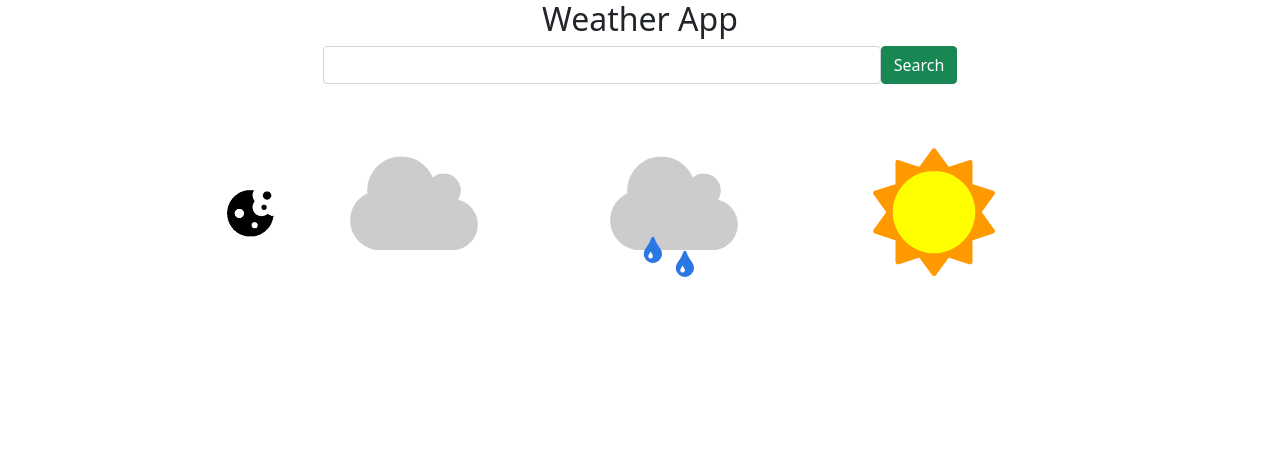
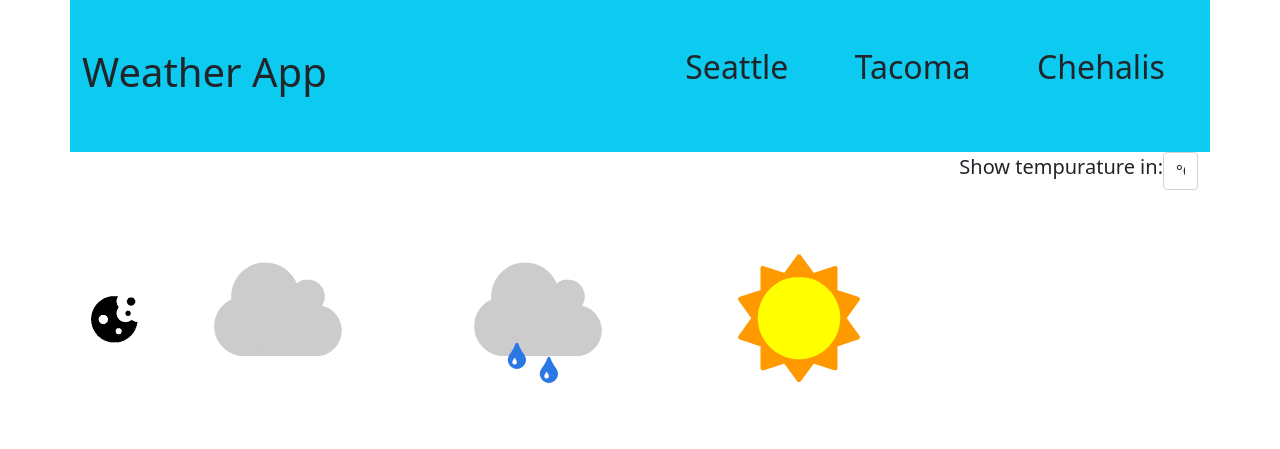
Before and after one commit to aschoch10/weather, a plain HTML site: page index.html in a window 1280 px wide. Drawn offline with nearby package versions, Linux system fonts and the light colour scheme.

Commit message:
navbar and temp dropdown

```diff
--- a/index.html
+++ b/index.html
@@ -11,13 +11,25 @@
 </head>
 
 <body>
-    <div class="container text-center">
-
-        <h2>Weather App</h2>
-        <div class="d-flex justify-content-center">
-            <input class="form-control w-50 " type="text" oninput="alert('Ahhhhh!')" />
-            <br>
-            <button class="btn btn-success">Search</button>
+    <div class="container">
+        <div class="row  bg-info pt-5 pb-5">
+            <div class="col">
+                <h1>Weather App</h1>
+            </div>
+            <div class="col d-flex justify-content-end justify-content-around">
+                <h2>Seattle </h2>
+                <h2>Tacoma </h2>
+                <h2>Chehalis </h2>
+            </div>
+        </div>
+        <div class="row">
+            <div class="col d-flex justify-content-end align-items-center">
+                <h5>Show tempurature in: </h5>
+                <select class="form-control" style=" width: 35px;"type="select" oninput="alert('Ahhhhh!')"  name="temps" id="temps">
+                    <option value="c">&deg;C</option>
+                    <option value="f">&deg;F</option>
+                </select>
+            </div>
         </div>
         <img src="images/cookie.png" alt="cookie">
         <img src="images/some_clouds.png" alt="cookie">
```
